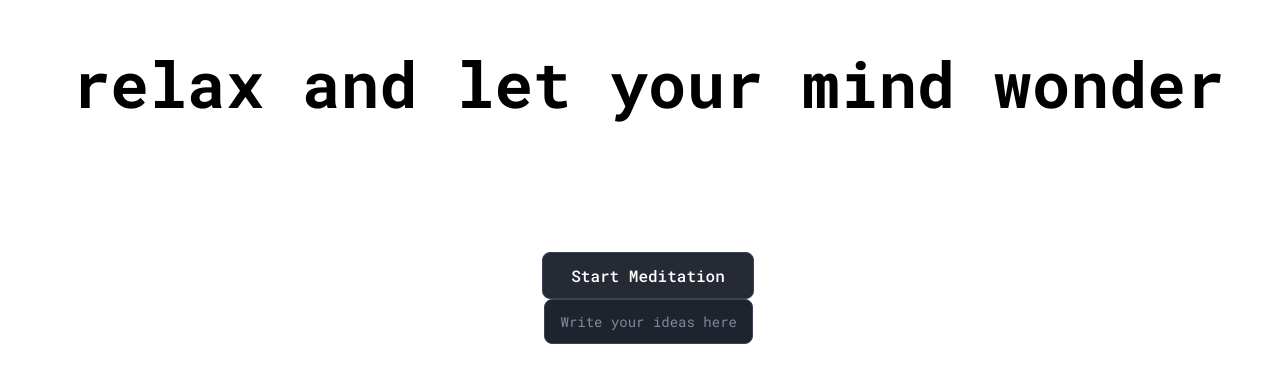
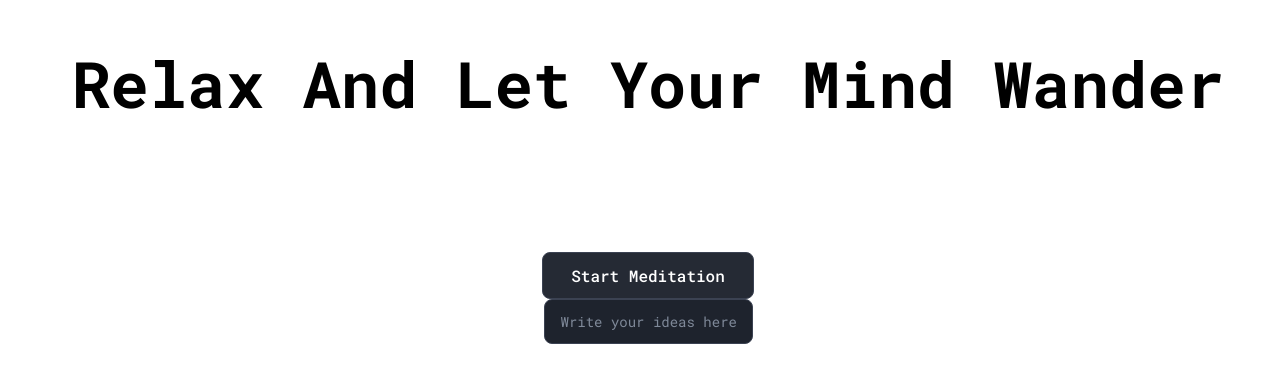
Before and after one commit to zahihalimi637-blip/ideasMeditation, a website: page index.html in a window 1280 px wide. Shown: the part 227-610 px from the top of the page. Drawn offline with Linux system fonts and the light colour scheme.

Commit message:
update the project

```diff
--- a/index.html
+++ b/index.html
@@ -7,7 +7,7 @@
 </head>
 <body>
     <div class="container">
-        <h1>relax and let your mind wonder</h1>
+        <h1>Relax And Let Your Mind Wander</h1>
         <div class="timerDiv">
             <span id="timer">
 
```
Also changed, not shown: readme.md (added).
